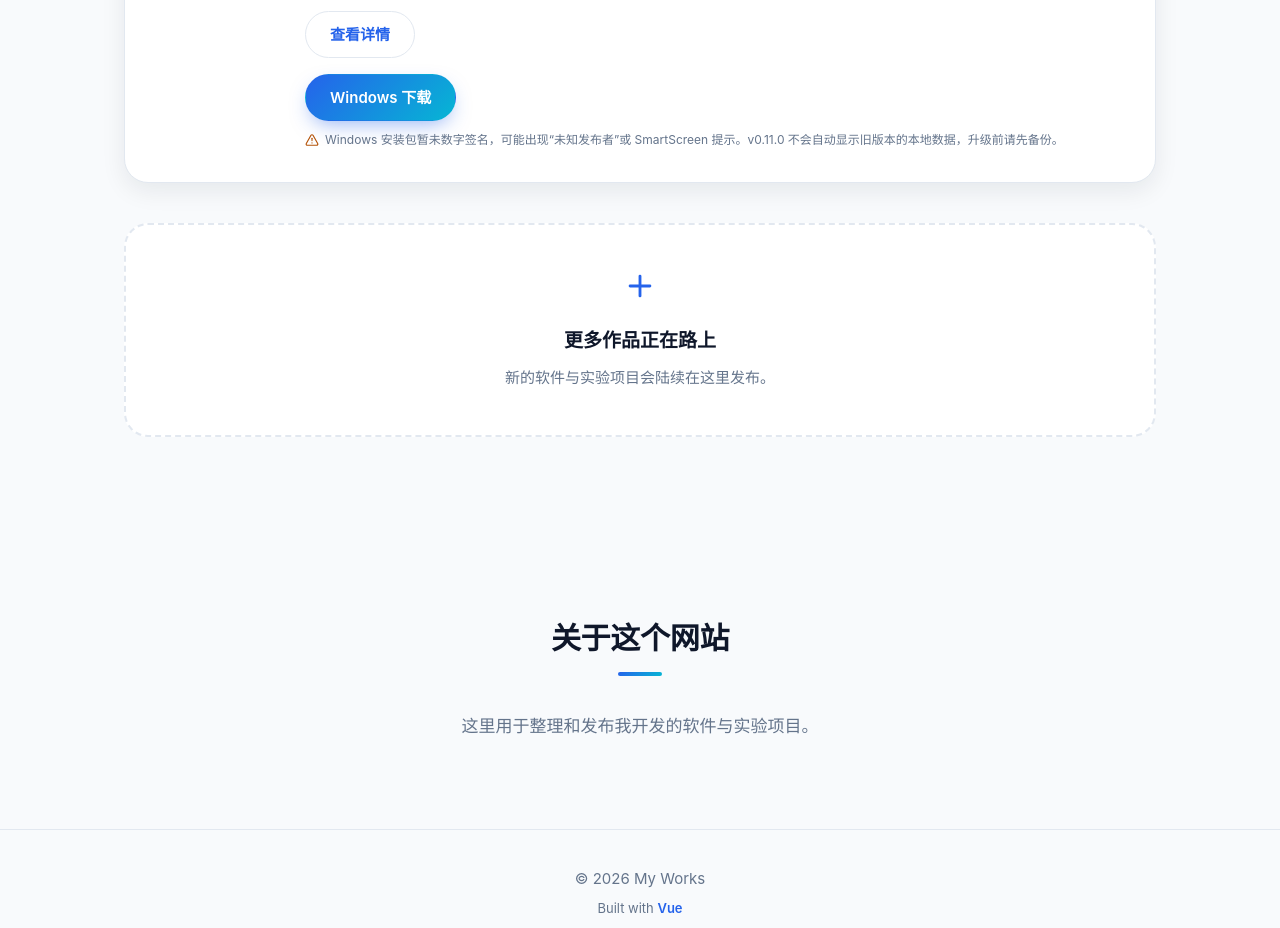
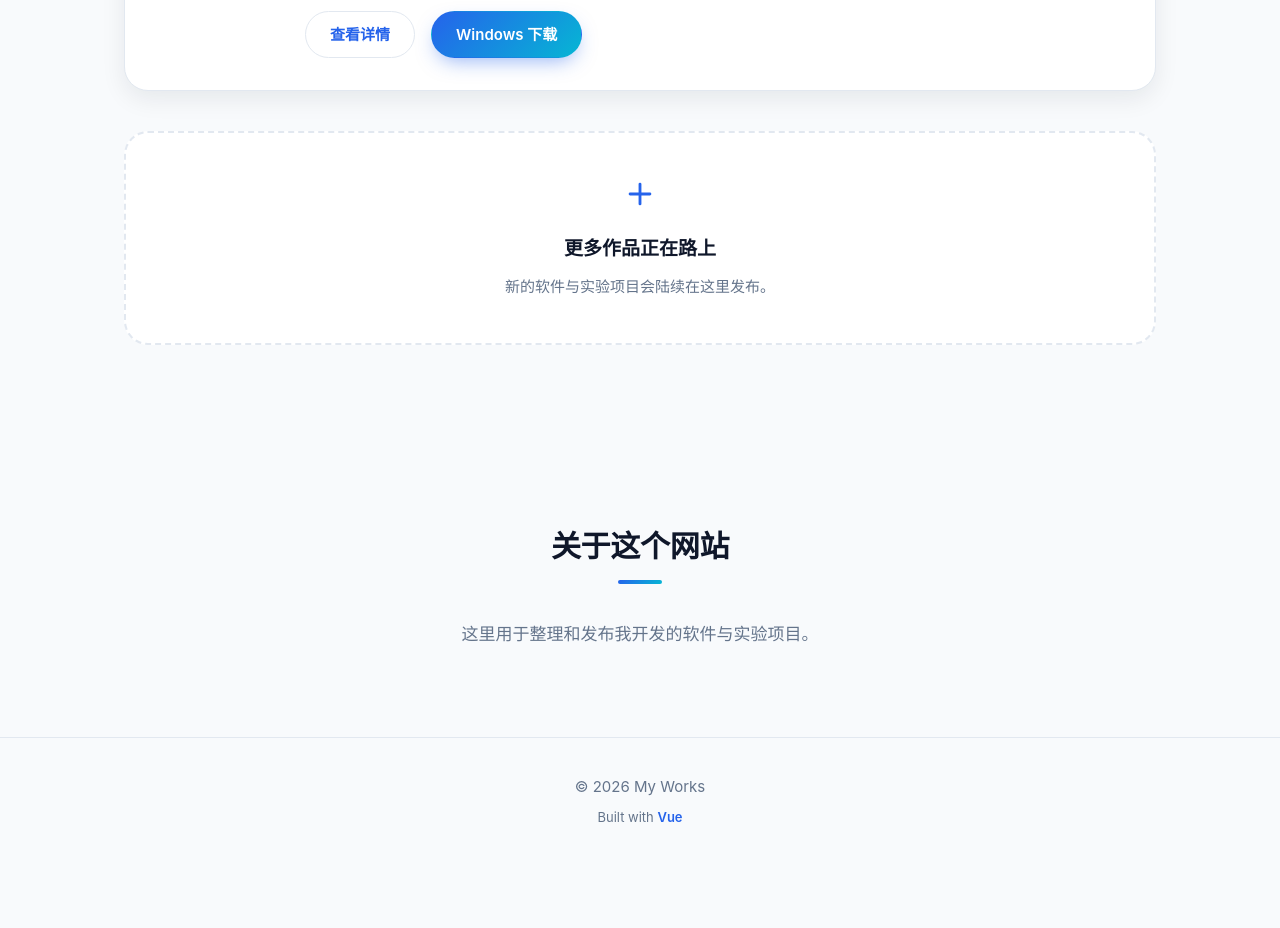
Before and after one commit to Director-code-c/my-portfolio, a Vue app: page / in a window 1280 px wide. Shown: the part 1020-1948 px from the top of the page. After the commit the page ends 1884 px from the top, so only its background shows below. Built offline with nearby package versions, Linux system fonts and the light colour scheme.

Commit message:
style: simplify Zhiyan AI download actions

```diff
--- a/src/components/ProjectCard.vue
+++ b/src/components/ProjectCard.vue
@@ -61,21 +61,6 @@ async function toggleDetail() {
             >
               Windows 下载
             </a>
-
-            <p v-if="project.downloadNote" class="download-note">
-              <svg class="download-note__icon" viewBox="0 0 24 24" fill="none" aria-hidden="true">
-                <path
-                  d="m21.73 18-8-14a2 2 0 0 0-3.48 0l-8 14A2 2 0 0 0 4 21h16a2 2 0 0 0 1.73-3Z"
-                  stroke="currentColor"
-                  stroke-width="2"
-                  stroke-linecap="round"
-                  stroke-linejoin="round"
-                />
-                <path d="M12 9v4" stroke="currentColor" stroke-width="2" stroke-linecap="round" />
-                <path d="M12 17h.01" stroke="currentColor" stroke-width="2" stroke-linecap="round" />
-              </svg>
-              {{ project.downloadNote }}
-            </p>
           </div>
         </div>
       </div>
@@ -255,25 +240,6 @@ async function toggleDetail() {
   flex-wrap: wrap;
 }
 
-.download-note {
-  flex-basis: 100%;
-  display: flex;
-  align-items: flex-start;
-  gap: 6px;
-  max-width: 100%;
-  font-size: 12px;
-  line-height: 1.55;
-  color: var(--color-text-muted);
-}
-
-.download-note__icon {
-  width: 14px;
-  height: 14px;
-  flex-shrink: 0;
-  margin-top: 2px;
-  color: #b45309;
-}
-
 /* 详情展开区 */
 .project-card__detail {
   margin-top: 28px;
--- a/src/data/projects.js
+++ b/src/data/projects.js
@@ -13,8 +13,6 @@ export const projects = [
     // Windows 正式版安装包，托管于 GitHub Releases
     downloadUrl:
       'https://github.com/Director-code-c/ai-paper-reader-releases/releases/download/v0.11.0/AI.Setup.0.11.0.exe',
-    downloadNote:
-      'Windows 安装包暂未数字签名，可能出现“未知发布者”或 SmartScreen 提示。v0.11.0 不会自动显示旧版本的本地数据，升级前请先备份。',
     capabilityGroups: [
       {
         title: '论文阅读与学习',
```
